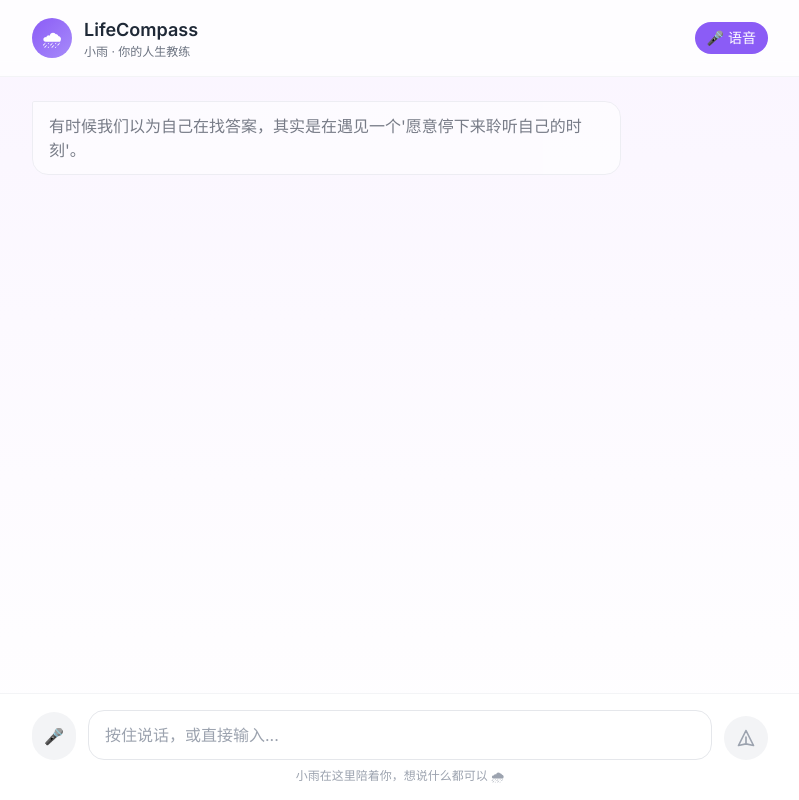
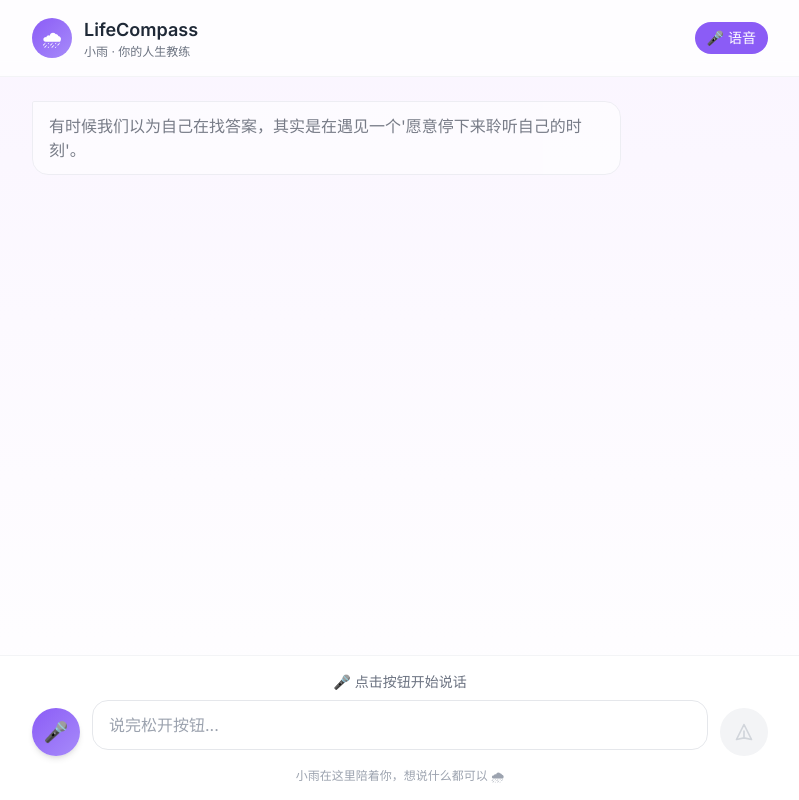
Before and after one commit to michaelqt007/lifecompass, a Next.js app: page / in a window 1280 px wide. Shown: the whole page, without its empty margins (240-1039 px from the left). Built offline with nearby package versions, Linux system fonts and the light colour scheme.

Commit message:
Fix: improve voice input UX and textarea auto-resize

```diff
--- a/src/app/page.tsx
+++ b/src/app/page.tsx
@@ -230,50 +230,71 @@ export default function Home() {
       {/* 输入区域 */}
       <div className="sticky bottom-0 bg-white/80 backdrop-blur-md border-t border-gray-100">
         <div className="max-w-3xl mx-auto px-4 py-4">
+          {/* 语音模式提示 */}
+          {isVoiceMode && (
+            <div className="mb-2 text-center">
+              <p className={`text-sm ${isRecording ? 'text-red-500 font-medium' : 'text-gray-500'}`}>
+                {isRecording ? '🔴 正在录音... 说完松开' : '🎤 点击按钮开始说话'}
+              </p>
+            </div>
+          )}
+
           <div className="flex items-end space-x-3">
             {/* 语音按钮 */}
             {isVoiceMode && (
               <button
                 onClick={toggleRecording}
-                className={`p-3 rounded-full transition-all ${
+                className={`flex-shrink-0 w-12 h-12 rounded-full transition-all flex items-center justify-center text-xl ${
                   isRecording
-                    ? 'bg-red-500 text-white animate-pulse'
-                    : 'bg-gray-100 text-gray-600 hover:bg-gray-200'
+                    ? 'bg-red-500 text-white animate-pulse shadow-lg shadow-red-300'
+                    : 'bg-gradient-to-br from-primary to-secondary text-white shadow-md hover:shadow-lg'
                 }`}
+                title={isRecording ? '停止录音' : '开始录音'}
               >
-                {isRecording ? '🔴' : '🎤'}
+                {isRecording ? '⏹' : '🎤'}
               </button>
             )}
 
             {/* 输入框 */}
+            <div className="flex-1 relative">
               <textarea
                 value={input}
                 onChange={(e) => setInput(e.target.value)}
                 onKeyPress={handleKeyPress}
-              placeholder={isVoiceMode ? "按住说话，或直接输入..." : "输入你想说的..."}
-              className="flex-1 resize-none rounded-2xl border border-gray-200 px-4 py-3 input-focus"
+                placeholder={isVoiceMode ? "说完松开按钮..." : "输入你想说的..."}
+                className="w-full resize-none rounded-2xl border border-gray-200 px-4 py-3 input-focus bg-white/50 backdrop-blur-sm"
                 rows={1}
-              style={{ minHeight: '44px', maxHeight: '120px' }}
+                style={{ minHeight: '48px', maxHeight: '160px' }}
+                onInput={(e) => {
+                  const target = e.target as HTMLTextAreaElement
+                  target.style.height = 'auto'
+                  target.style.height = Math.min(target.scrollHeight, 160) + 'px'
+                }}
               />
+            </div>
 
             {/* 发送按钮 */}
             <button
               onClick={sendMessage}
               disabled={!input.trim() || isLoading}
-              className={`p-3 rounded-full transition-all ${
+              className={`flex-shrink-0 w-12 h-12 rounded-full transition-all flex items-center justify-center ${
                 input.trim() && !isLoading
-                  ? 'bg-primary text-white hover:bg-primary/80'
-                  : 'bg-gray-100 text-gray-400 cursor-not-allowed'
+                  ? 'bg-gradient-to-br from-primary to-secondary text-white shadow-md hover:shadow-lg'
+                  : 'bg-gray-100 text-gray-300 cursor-not-allowed'
               }`}
             >
+              {isLoading ? (
+                <div className="w-5 h-5 border-2 border-white/30 border-t-white rounded-full animate-spin" />
+              ) : (
                 <svg className="w-5 h-5" fill="none" stroke="currentColor" viewBox="0 0 24 24">
                   <path strokeLinecap="round" strokeLinejoin="round" strokeWidth={2} d="M12 19l9 2-9-18-9 18 9-2zm0 0v-8" />
                 </svg>
+              )}
             </button>
           </div>
 
           {/* 提示信息 */}
-          <p className="text-xs text-gray-400 text-center mt-2">
+          <p className="text-xs text-gray-400 text-center mt-3">
             小雨在这里陪着你，想说什么都可以 🌧
           </p>
         </div>
```
Lines whose indentation alone changed are shown as unchanged.
